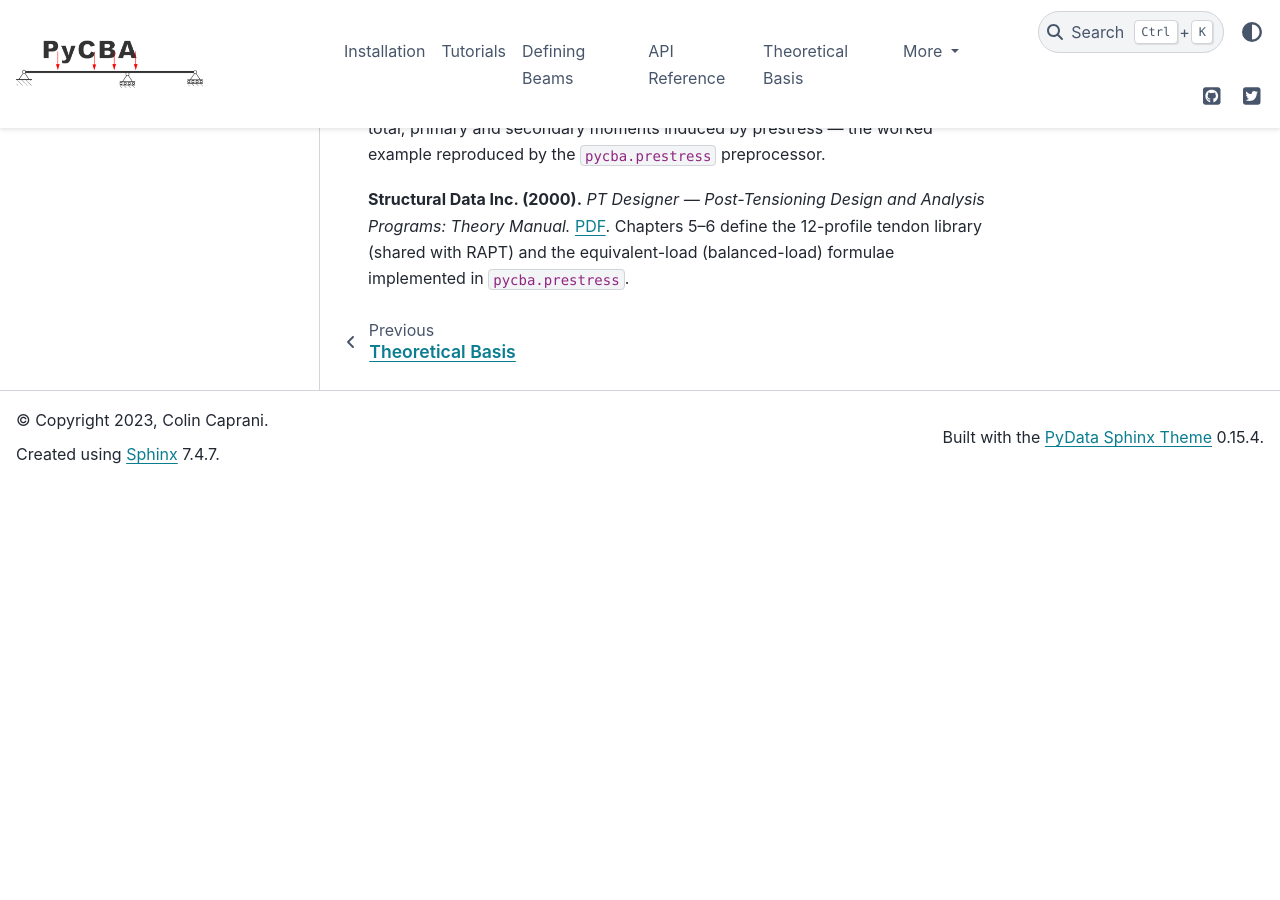
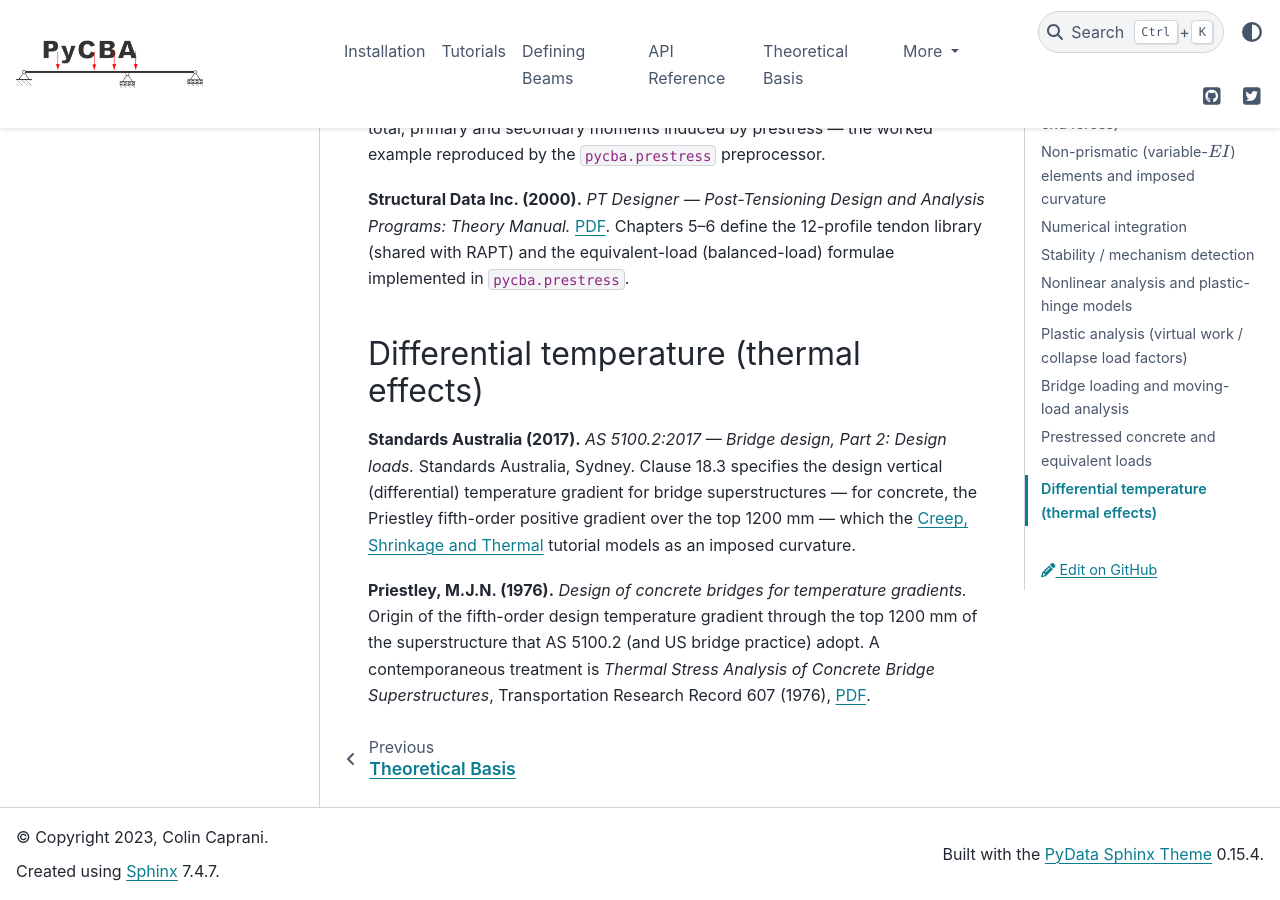
Before and after one commit to ccaprani/pycba, a Sphinx documentation site: the page built from docs/source/references.md, in a window 1280 px wide and 900 px high, scrolled down 5296 px. Built offline with Sphinx 7.4.7 and the PyData theme 0.15.4, drawn with Linux system fonts in a browser that asks for light colours; pages that are not in the unit, such as notebooks, are missing from menus; before the commit the page ends 5780 px from its top, so only the background shows below that.

Commit message:
docs: cite AS5100.2 and Priestley for the thermal example
Add AS 5100.2:2017 and Priestley (1976) to the References page and hyperlink
them from the AS5100 differential-temperature example.

Co-Authored-By: Claude Opus 4.8 <noreply@anthropic.com>

```diff
--- a/docs/source/references.md
+++ b/docs/source/references.md
@@ -243,3 +243,21 @@ Analysis Programs: Theory Manual.*
 [PDF](https://secure.skghoshassociates.com/product/PT/download/TheoryManual.pdf).
 Chapters 5–6 define the 12-profile tendon library (shared with RAPT) and the
 equivalent-load (balanced-load) formulae implemented in `pycba.prestress`.
+
+## Differential temperature (thermal effects)
+
+(ref-as5100-2-2017)=
+**Standards Australia (2017).** *AS 5100.2:2017 — Bridge design, Part 2: Design
+loads.* Standards Australia, Sydney. Clause 18.3 specifies the design vertical
+(differential) temperature gradient for bridge superstructures — for concrete,
+the Priestley fifth-order positive gradient over the top 1200 mm — which the
+[Creep, Shrinkage and Thermal](notebooks/creep_shrinkage_thermal.ipynb) tutorial
+models as an imposed curvature.
+
+(ref-priestley-1976)=
+**Priestley, M.J.N. (1976).** *Design of concrete bridges for temperature
+gradients.* Origin of the fifth-order design temperature gradient through the
+top 1200 mm of the superstructure that AS 5100.2 (and US bridge practice) adopt.
+A contemporaneous treatment is *Thermal Stress Analysis of Concrete Bridge
+Superstructures*, Transportation Research Record 607 (1976),
+[PDF](https://onlinepubs.trb.org/Onlinepubs/trr/1976/607/607-003.pdf).
```
Also changed, not shown: docs/source/notebooks/creep_shrinkage_thermal.ipynb.
